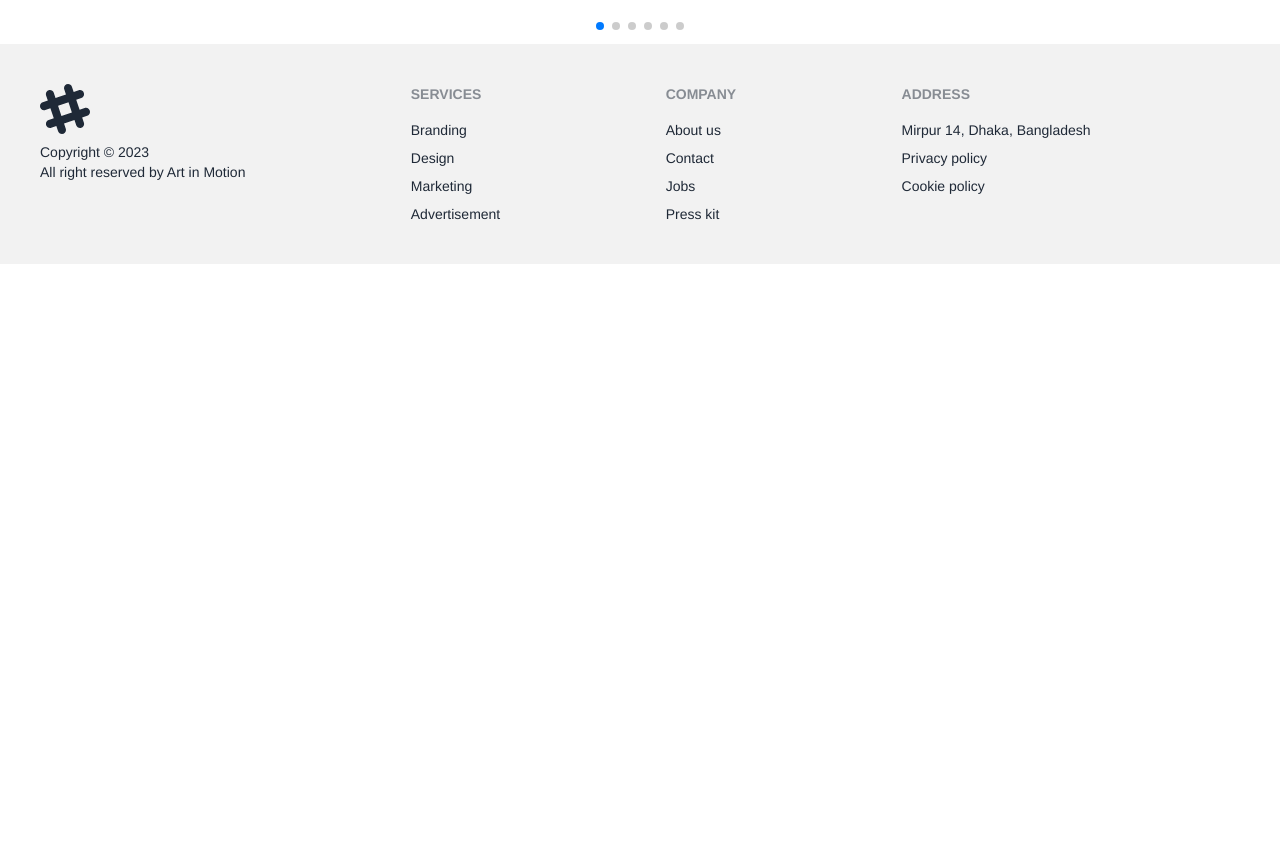
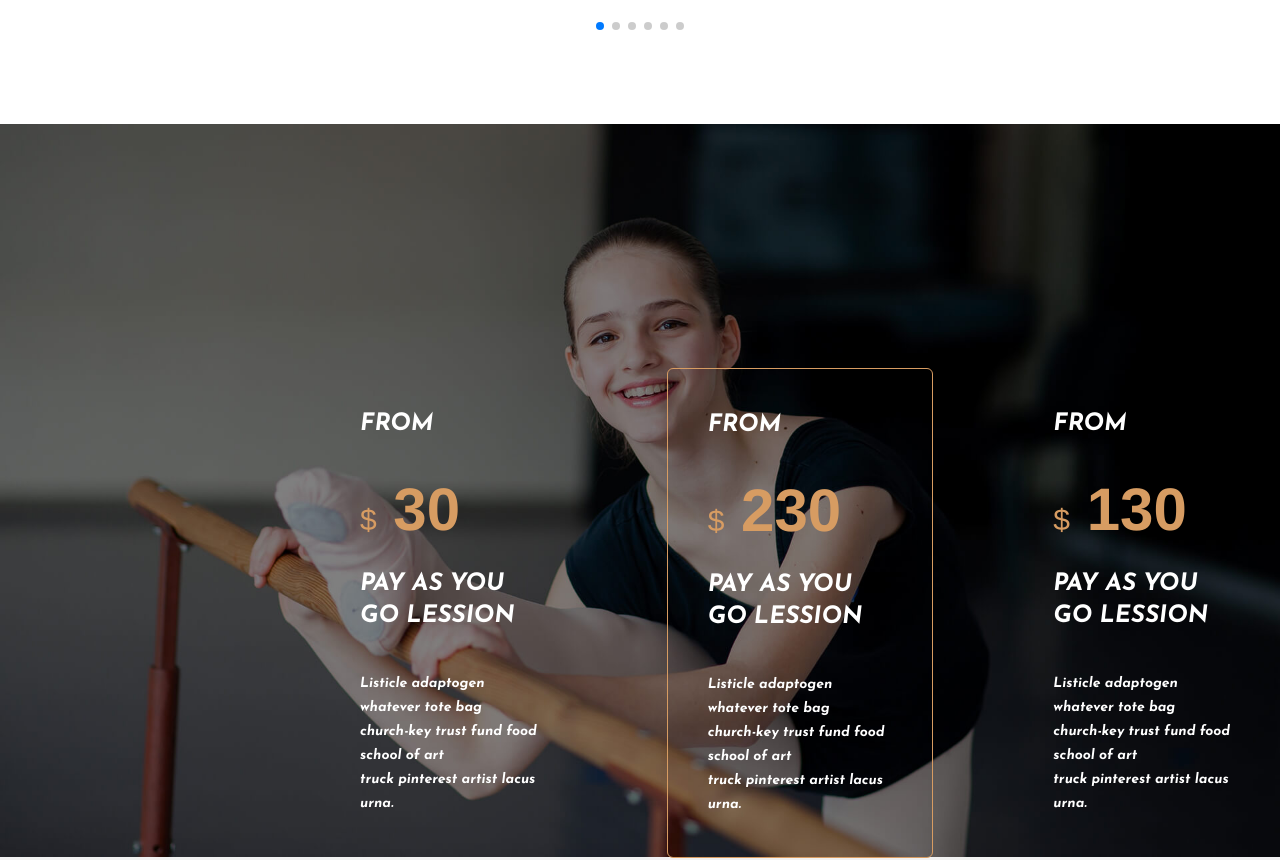
Before and after one commit to coders-rabbi/summer-school, a React (Vite) app: page / in a window 1280 px wide. Shown: the part 2980-3840 px from the top of the page. Before the commit the page ends 3244 px from the top, so only its background shows below. Built offline with nearby package versions, Linux system fonts and the light colour scheme; no server answers; a web font is replaced by a local one.

Commit message:
extra more section added

```diff
--- a/src/Pages/Home/Home.jsx
+++ b/src/Pages/Home/Home.jsx
@@ -5,6 +5,7 @@ import AboutUs from './AboutUs/AboutUs';
 import TextComponent from './TestComponent/TextComponent';
 import PopularInstractor from './PopularInstractor/PopularInstractor';
 import { useHeader } from '../../Hooks/useTitile';
+import MoreExtraSection from './MoreExtraSection/MoreExtraSection';
 
 const Home = () => {
     useHeader("Home - Art in motion")
@@ -14,7 +15,7 @@ const Home = () => {
             <PopularClass></PopularClass>
             <AboutUs></AboutUs>
             <PopularInstractor></PopularInstractor>
-            {/* <TextComponent></TextComponent> */}
+            <MoreExtraSection></MoreExtraSection>
         </div>
     );
 };
--- /dev/null
+++ b/src/Pages/Home/MoreExtraSection/MoreExtraSection.jsx
@@ -0,0 +1,31 @@
+import bannerExtra from "../../../assets/HomeBanner/background_dance_03.jpg"
+
+const MoreExtraSection = () => {
+    return (
+        <div className='mt-20 relative mx-auto'>
+            <img src={bannerExtra} alt="" className="bg-fixed" />
+            <div className="max-w-screen-2xl absolute grid grid-cols-3 top-1/3 left-1/4 gap-20 mx-auto text-white text-left">
+                <div className="p-10">
+                    <h1 className="uppercase text-2xl font-josefin text-white mb-10">from</h1>
+                    <p className="text-[#D79C62] mb-7"><span className="text-3xl">$</span><strong className="text-6xl"> 30</strong></p>
+                    <p className="text-2xl font-josefin mb-10">PAY AS YOU GO LESSION</p>
+                    <p className="font-josefin leading-6">Listicle adaptogen whatever tote bag <br /> church-key trust fund food school of art <br /> truck pinterest artist lacus urna.</p>
+                </div>
+                <div className="border p-10 border-[#D79C62] rounded-md">
+                    <h1 className="uppercase text-2xl font-josefin text-white mb-10">from</h1>
+                    <p className="text-[#D79C62] mb-7"><span className="text-3xl">$</span><strong className="text-6xl"> 230</strong></p>
+                    <p className="text-2xl font-josefin mb-10">PAY AS YOU GO LESSION</p>
+                    <p className="font-josefin leading-6">Listicle adaptogen whatever tote bag <br /> church-key trust fund food school of art <br /> truck pinterest artist lacus urna.</p>
+                </div>
+                <div className="p-10 ">
+                    <h1 className="uppercase text-2xl font-josefin text-white mb-10">from</h1>
+                    <p className="text-[#D79C62] mb-7"><span className="text-3xl">$</span><strong className="text-6xl"> 130</strong></p>
+                    <p className="text-2xl font-josefin mb-10">PAY AS YOU GO LESSION</p>
+                    <p className="font-josefin leading-6">Listicle adaptogen whatever tote bag <br /> church-key trust fund food school of art <br /> truck pinterest artist lacus urna.</p>
+                </div>
+            </div>
+        </div>
+    );
+};
+
+export default MoreExtraSection;
--- a/src/Pages/Home/PopularInstractor/PopularInstractor.jsx
+++ b/src/Pages/Home/PopularInstractor/PopularInstractor.jsx
@@ -77,7 +77,7 @@ const PopularInstractor = () => {
                     p-6
                     ">
                             <h3 className="text-2xl text-center font-semibold font-josefin">Sheikh Mahammad Rifat</h3>
-                            <p className="text-black text-xl font-josefin">Total Students: 750+</p>
+                            <p className="text-black text-xl font-josefin">Total Students: 650+</p>
                         </div>
                     </SwiperSlide>
                     <SwiperSlide className="overflow-hidden">
@@ -99,7 +99,7 @@ const PopularInstractor = () => {
                     p-6
                     ">
                             <h3 className="text-2xl font-semibold font-josefin">Govinda</h3>
-                            <p className="text-black text-xl font-josefin">Total Students: 750+</p>
+                            <p className="text-black text-xl font-josefin">Total Students: 550+</p>
                         </div>
                     </SwiperSlide>
                     <SwiperSlide className="overflow-hidden">
@@ -121,7 +121,7 @@ const PopularInstractor = () => {
                     p-6
                     ">
                             <h3 className="text-2xl font-semibold font-josefin">Susmita Sen</h3>
-                            <p className="text-black text-xl font-josefin">Total Students: 750+</p>
+                            <p className="text-black text-xl font-josefin">Total Students: 490+</p>
                         </div>
                     </SwiperSlide>
                     <SwiperSlide className="overflow-hidden">
@@ -143,7 +143,7 @@ const PopularInstractor = () => {
                     p-6
                     ">
                             <h3 className="text-2xl font-semibold font-josefin">Nora Fatehi</h3>
-                            <p className="text-black text-xl font-josefin">Total Students: 750+</p>
+                            <p className="text-black text-xl font-josefin">Total Students: 440+</p>
                         </div>
                     </SwiperSlide>
                     <SwiperSlide className="overflow-hidden">
@@ -165,7 +165,7 @@ const PopularInstractor = () => {
                     p-6
                     ">
                             <h3 className="text-2xl font-semibold font-josefin">Daniela Blume</h3>
-                            <p className="text-black text-xl font-josefin">Total Students: 750+</p>
+                            <p className="text-black text-xl font-josefin">Total Students: 420+</p>
                         </div>
                     </SwiperSlide>
                 </Swiper>
```
Also changed, not shown: src/assets/HomeBanner/background_dance_03.jpg (added).
